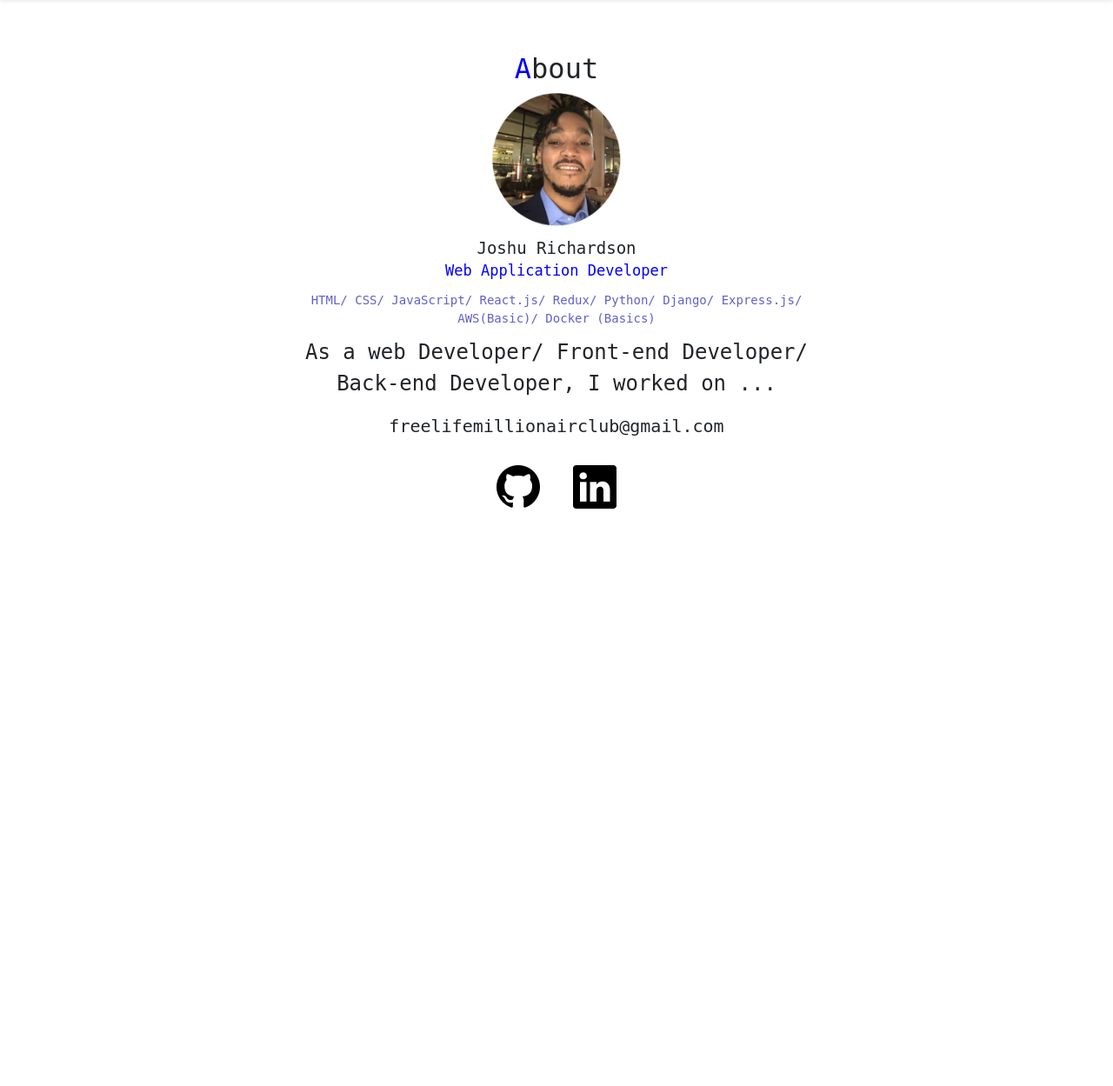
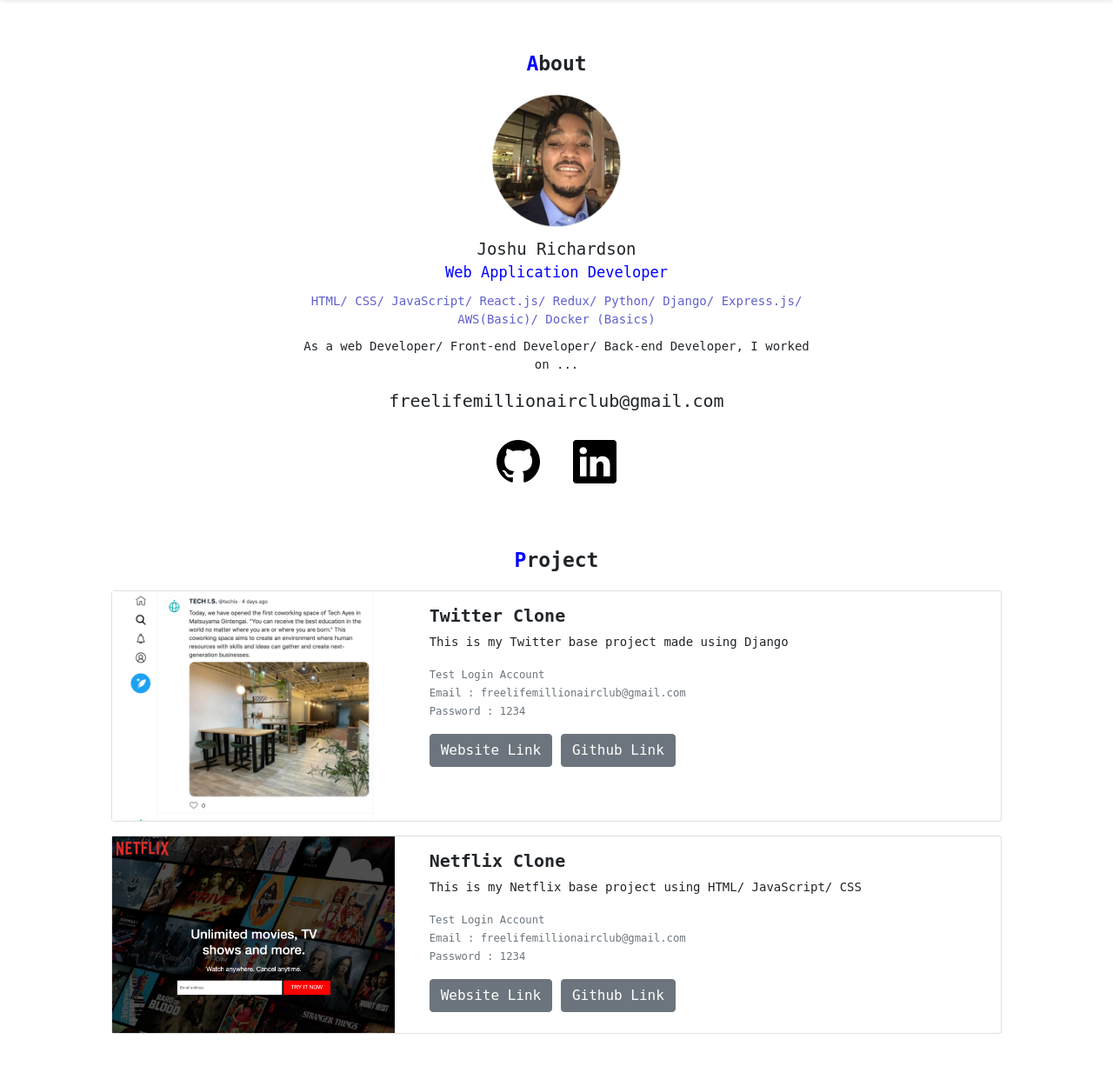
Before and after one commit to JRich99/Portfolio, a PHP site: page / in a window 1280 px wide. Shown: the part 64-1313 px from the top of the page at 87% size. Before the commit the page ends 649 px from the top, so only its background shows below. Run offline with PHP 8.4, Linux system fonts and the light colour scheme; some libraries are stand-ins or nearby versions.

Commit message:
Added Changes

```diff
--- a/index.html
+++ b/index.html
@@ -24,7 +24,7 @@
                  <a class="nav-link font-black" href="#about">About</a>
                 </li>
                 <li class="nav-item">
-                <a class="nav-link font-black" href="#projects">Projects</a>
+                <a class="nav-link font-black" href="#project">Projects</a>
                 </li>
                 </a>
             </div>
@@ -42,13 +42,56 @@
           </p>
           <div class="email">freelifemillionairclub@gmail.com</div>
       <div class="icons">
-          <a href="#"><i class="bi bi-github"></i></a>
-          <a href="#"><i class="bi bi-linkedin ms-2"></i></a>
+          <a href="https://github.com/JRich99" target="_blank"><i class="bi bi-github"></i></a>
+          <a href="https://www.linkedin.com/in/joshua-rich-1a926b4b/" target="_blank"><i class="bi bi-linkedin ms-2"></i></a>
         </div>
         </div>
         <div id ="project">
+            <h2><span class="font-primary">P</span>roject</h2>
 
-        </div>
+            <div class="card mb-3" >
+                <div class="row ">
+                  <div class="col-md-4">
+                    <img src="Images/project-twitter.png" alt="Twitter Project">
+                  </div>
+                  <div class="col-md-8">
+                    <div class="card-body">
+                      <h5 class="card-title">Twitter Clone </h5>
+                      <p class="card-text">This is my Twitter base project made using Django</p>
+                      <p class="card-text"><small class="text-muted">
+                            Test Login Account <br>
+                            Email : freelifemillionairclub@gmail.com <br>
+                            Password : 1234
+                        </small> </p>
+                        <a href="#" target="_blank" class="btn btn-secondary">Website Link</a>
+                        <a href="#" target="_blank" class="btn btn-secondary">Github Link</a>
+                    </div>
+                  </div>
+                </div>
+              </div>
+
+              <div class="card mb-3" >
+                <div class="row ">
+                  <div class="col-md-4">
+                    <img src="Images/project-netflix.png" alt="Netflix Project">
+                  </div>
+                  <div class="col-md-8">
+                    <div class="card-body">
+                      <h5 class="card-title">Netflix Clone </h5>
+                      <p class="card-text">This is my Netflix base project using HTML/ JavaScript/ CSS</p>
+                      <p class="card-text"><small class="text-muted">
+                            Test Login Account <br>
+                            Email : freelifemillionairclub@gmail.com <br>
+                            Password : 1234
+                        </small> </p>
+                        <a href="#" target="_blank" class="btn btn-secondary">Website Link</a>
+                        <a href="#" target="_blank" class="btn btn-secondary">Github Link</a>
+                    </div>
+                  </div>
+                </div>
+              </div>
+
+            </div>
 
 
 
--- a/style.css
+++ b/style.css
@@ -10,6 +10,19 @@
 .title-icon {
     font-size: 20px;
     font-weight: bold;
+}
+p{
+    font-size: 14px;
+}
+
+h2 {
+    font-weight: bold;
+    font-size: 23px;
+    margin-bottom: 20px;
+}
+
+a .font-black {
+    color: black !important;
 }
 
 /* About */
@@ -59,3 +72,22 @@
 #about .icons a{
     color: black;
 }
+
+/* Project */
+
+#project{
+    margin: 60px auto;
+    width: 80%
+}
+
+#project h2{
+    text-align: center;
+}
+
+#project .card img {
+    width: 100%;
+}
+
+#project .card-title{
+    font-weight: bold;
+}
```
